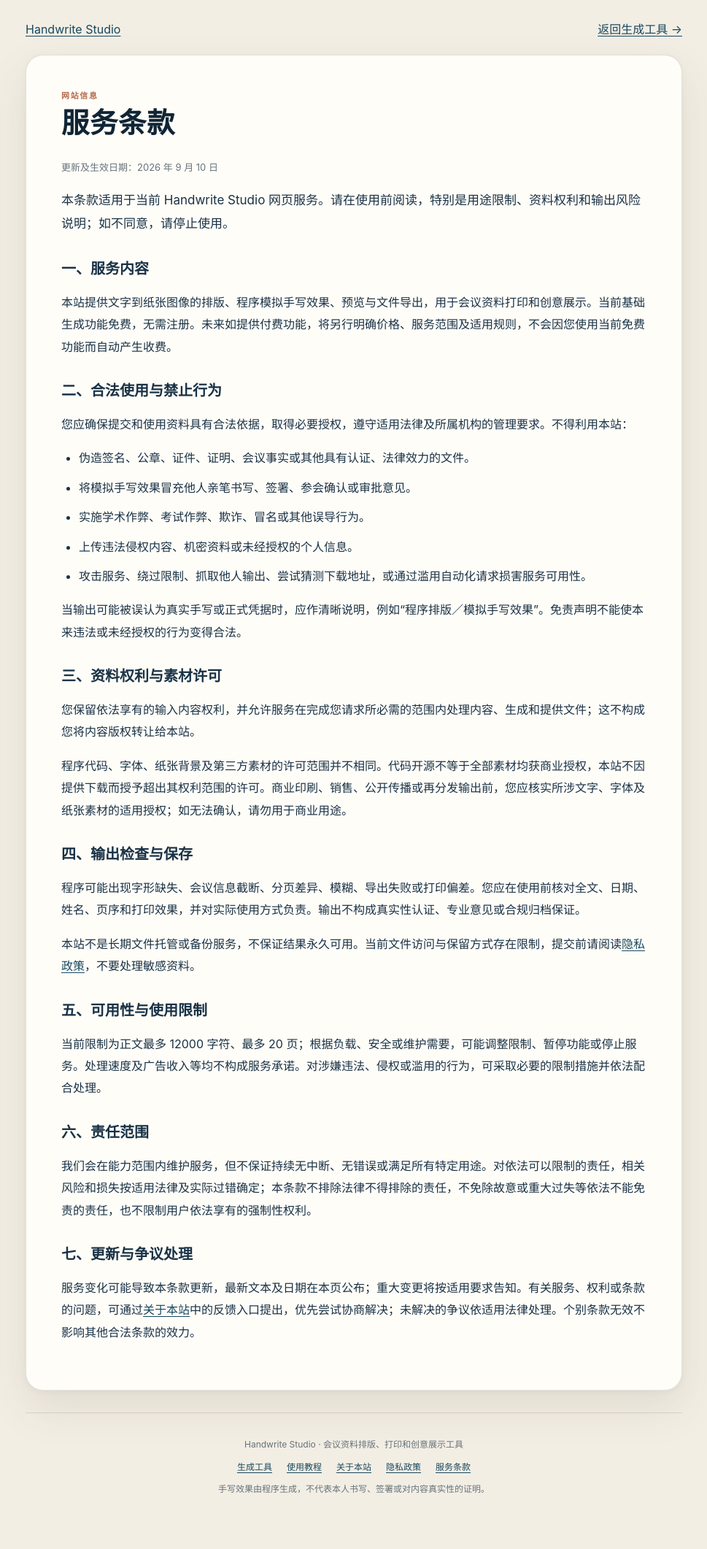
After one commit to aiwobro/handwrite-single, a Flask app: page /info/terms in a window 1280 px wide. The commit adds this page. Shown: the whole page at 73% size, without its empty margins (155-1124 px from the left). Run offline with Flask 3, Linux system fonts and the light colour scheme.

Commit message:
feat: add public guides and service policies

```diff
--- a/app.py
+++ b/app.py
@@ -436,6 +436,28 @@ def index():
     )
 
 
+PUBLIC_PAGES = {
+    "guide": "使用教程",
+    "about": "关于本站",
+    "privacy": "隐私政策",
+    "terms": "服务条款",
+}
+
+
+@app.route("/info/<page>", methods=["GET"])
+def public_page(page):
+    if page not in PUBLIC_PAGES:
+        abort(404)
+    return render_template(
+        "public_page.html",
+        page=page,
+        page_title=PUBLIC_PAGES[page],
+        static_version=_get_static_version(),
+        max_content_chars=MAX_CONTENT_CHARS,
+        max_generated_pages=MAX_GENERATED_PAGES,
+    )
+
+
 @app.route("/new", methods=["GET"])
 def new_generation():
     _clear_page_state()
--- a/static/css/index.css
+++ b/static/css/index.css
@@ -1594,6 +1594,59 @@ textarea[aria-invalid="true"] {
   }
 }
 
+.site-footer {
+  margin-top: 30px;
+  padding: 22px 8px;
+  border-top: 1px solid var(--line);
+  color: var(--ink-muted);
+  text-align: center;
+  font-size: 12px;
+}
+
+.site-footer nav {
+  display: flex;
+  justify-content: center;
+  flex-wrap: wrap;
+  gap: 12px 20px;
+}
+
+.site-footer a,
+.info-card a,
+.info-header a,
+.header-copy > a,
+.usage-notice a {
+  color: var(--accent-dark);
+  text-decoration: underline;
+  text-underline-offset: 3px;
+}
+
+.header-copy > a { font-size: 13px; }
+.form-actions .usage-notice { line-height: 1.8; }
+.info-shell { max-width: 900px; }
+.info-header {
+  display: flex;
+  justify-content: space-between;
+  flex-wrap: wrap;
+  gap: 16px;
+  padding: 0 0 22px;
+}
+.info-card {
+  padding: clamp(20px, 5vw, 48px);
+  border: 1px solid var(--line);
+  border-radius: var(--radius-xl);
+  background: var(--paper);
+  box-shadow: var(--shadow-card);
+  line-height: 1.9;
+  overflow-wrap: anywhere;
+}
+.info-card h1 { margin: 8px 0 24px; }
+.info-card h2 { margin: 30px 0 12px; font-size: 20px; line-height: 1.5; }
+.info-card li { margin: 10px 0; }
+.info-card ul,
+.info-card ol { padding-left: 1.5em; }
+.info-lead { font-size: 17px; }
+.info-date { color: var(--ink-muted); font-size: 13px; }
+
 @media (prefers-reduced-motion: reduce) {
   html {
     scroll-behavior: auto;
--- /dev/null
+++ b/templates/_site_footer.html
@@ -0,0 +1,11 @@
+<footer class="site-footer">
+  <p>Handwrite Studio · 会议资料排版、打印和创意展示工具</p>
+  <nav aria-label="网站信息">
+    <a href="{{ url_for('index') }}">生成工具</a>
+    <a href="{{ url_for('public_page', page='guide') }}">使用教程</a>
+    <a href="{{ url_for('public_page', page='about') }}">关于本站</a>
+    <a href="{{ url_for('public_page', page='privacy') }}">隐私政策</a>
+    <a href="{{ url_for('public_page', page='terms') }}">服务条款</a>
+  </nav>
+  <p>手写效果由程序生成，不代表本人书写、签署或对内容真实性的证明。</p>
+</footer>
--- /dev/null
+++ b/templates/info/terms.html
@@ -0,0 +1,25 @@
+<p class="info-lead">本条款适用于当前 Handwrite Studio 网页服务。请在使用前阅读，特别是用途限制、资料权利和输出风险说明；如不同意，请停止使用。</p>
+<h2>一、服务内容</h2>
+<p>本站提供文字到纸张图像的排版、程序模拟手写效果、预览与文件导出，用于会议资料打印和创意展示。当前基础生成功能免费，无需注册。未来如提供付费功能，将另行明确价格、服务范围及适用规则，不会因您使用当前免费功能而自动产生收费。</p>
+<h2>二、合法使用与禁止行为</h2>
+<p>您应确保提交和使用资料具有合法依据，取得必要授权，遵守适用法律及所属机构的管理要求。不得利用本站：</p>
+<ul>
+  <li>伪造签名、公章、证件、证明、会议事实或其他具有认证、法律效力的文件。</li>
+  <li>将模拟手写效果冒充他人亲笔书写、签署、参会确认或审批意见。</li>
+  <li>实施学术作弊、考试作弊、欺诈、冒名或其他误导行为。</li>
+  <li>上传违法侵权内容、机密资料或未经授权的个人信息。</li>
+  <li>攻击服务、绕过限制、抓取他人输出、尝试猜测下载地址，或通过滥用自动化请求损害服务可用性。</li>
+</ul>
+<p>当输出可能被误认为真实手写或正式凭据时，应作清晰说明，例如“程序排版／模拟手写效果”。免责声明不能使本来违法或未经授权的行为变得合法。</p>
+<h2>三、资料权利与素材许可</h2>
+<p>您保留依法享有的输入内容权利，并允许服务在完成您请求所必需的范围内处理内容、生成和提供文件；这不构成您将内容版权转让给本站。</p>
+<p>程序代码、字体、纸张背景及第三方素材的许可范围并不相同。代码开源不等于全部素材均获商业授权，本站不因提供下载而授予超出其权利范围的许可。商业印刷、销售、公开传播或再分发输出前，您应核实所涉文字、字体及纸张素材的适用授权；如无法确认，请勿用于商业用途。</p>
+<h2>四、输出检查与保存</h2>
+<p>程序可能出现字形缺失、会议信息截断、分页差异、模糊、导出失败或打印偏差。您应在使用前核对全文、日期、姓名、页序和打印效果，并对实际使用方式负责。输出不构成真实性认证、专业意见或合规归档保证。</p>
+<p>本站不是长期文件托管或备份服务，不保证结果永久可用。当前文件访问与保留方式存在限制，提交前请阅读<a href="{{ url_for('public_page', page='privacy') }}">隐私政策</a>，不要处理敏感资料。</p>
+<h2>五、可用性与使用限制</h2>
+<p>当前限制为正文最多 {{ max_content_chars }} 字符、最多 {{ max_generated_pages }} 页；根据负载、安全或维护需要，可能调整限制、暂停功能或停止服务。处理速度及广告收入等均不构成服务承诺。对涉嫌违法、侵权或滥用的行为，可采取必要的限制措施并依法配合处理。</p>
+<h2>六、责任范围</h2>
+<p>我们会在能力范围内维护服务，但不保证持续无中断、无错误或满足所有特定用途。对依法可以限制的责任，相关风险和损失按适用法律及实际过错确定；本条款不排除法律不得排除的责任，不免除故意或重大过失等依法不能免责的责任，也不限制用户依法享有的强制性权利。</p>
+<h2>七、更新与争议处理</h2>
+<p>服务变化可能导致本条款更新，最新文本及日期在本页公布；重大变更将按适用要求告知。有关服务、权利或条款的问题，可通过<a href="{{ url_for('public_page', page='about') }}">关于本站</a>中的反馈入口提出，优先尝试协商解决；未解决的争议依适用法律处理。个别条款无效不影响其他合法条款的效力。</p>
--- /dev/null
+++ b/templates/public_page.html
@@ -0,0 +1,27 @@
+<!doctype html>
+<html lang="zh-CN">
+<head>
+  <meta charset="utf-8">
+  <meta name="viewport" content="width=device-width, initial-scale=1">
+  <meta name="theme-color" content="#f3eee4">
+  <meta name="description" content="Handwrite Studio {{ page_title }}：了解会议资料排版、打印与创意展示工具的使用方法和服务说明。">
+  <title>{{ page_title }} · Handwrite Studio</title>
+  <link rel="icon" href="{{ url_for('static', filename='favicon.ico', v=static_version) }}">
+  <link rel="stylesheet" href="{{ url_for('static', filename='css/index.css', v=static_version) }}">
+</head>
+<body>
+  <div class="app-shell info-shell">
+    <header class="info-header">
+      <a href="{{ url_for('index') }}">Handwrite Studio</a>
+      <a href="{{ url_for('index') }}">返回生成工具 →</a>
+    </header>
+    <main class="info-card">
+      <p class="eyebrow">网站信息</p>
+      <h1>{{ page_title }}</h1>
+      {% if page in ('privacy', 'terms') %}<p class="info-date">更新及生效日期：2026 年 9 月 10 日</p>{% endif %}
+      {% include 'info/' ~ page ~ '.html' %}
+    </main>
+    {% include '_site_footer.html' %}
+  </div>
+</body>
+</html>
```
Also changed, not shown: TODO.md (+9 -0 lines), templates/index.html (+7 -3 lines), templates/info/about.html (added, +16 -0 lines), templates/info/guide.html (added, +30 -0 lines), templates/info/privacy.html (added, +23 -0 lines), tests/test_public_pages.py (added, +61 -0 lines), README.md.
